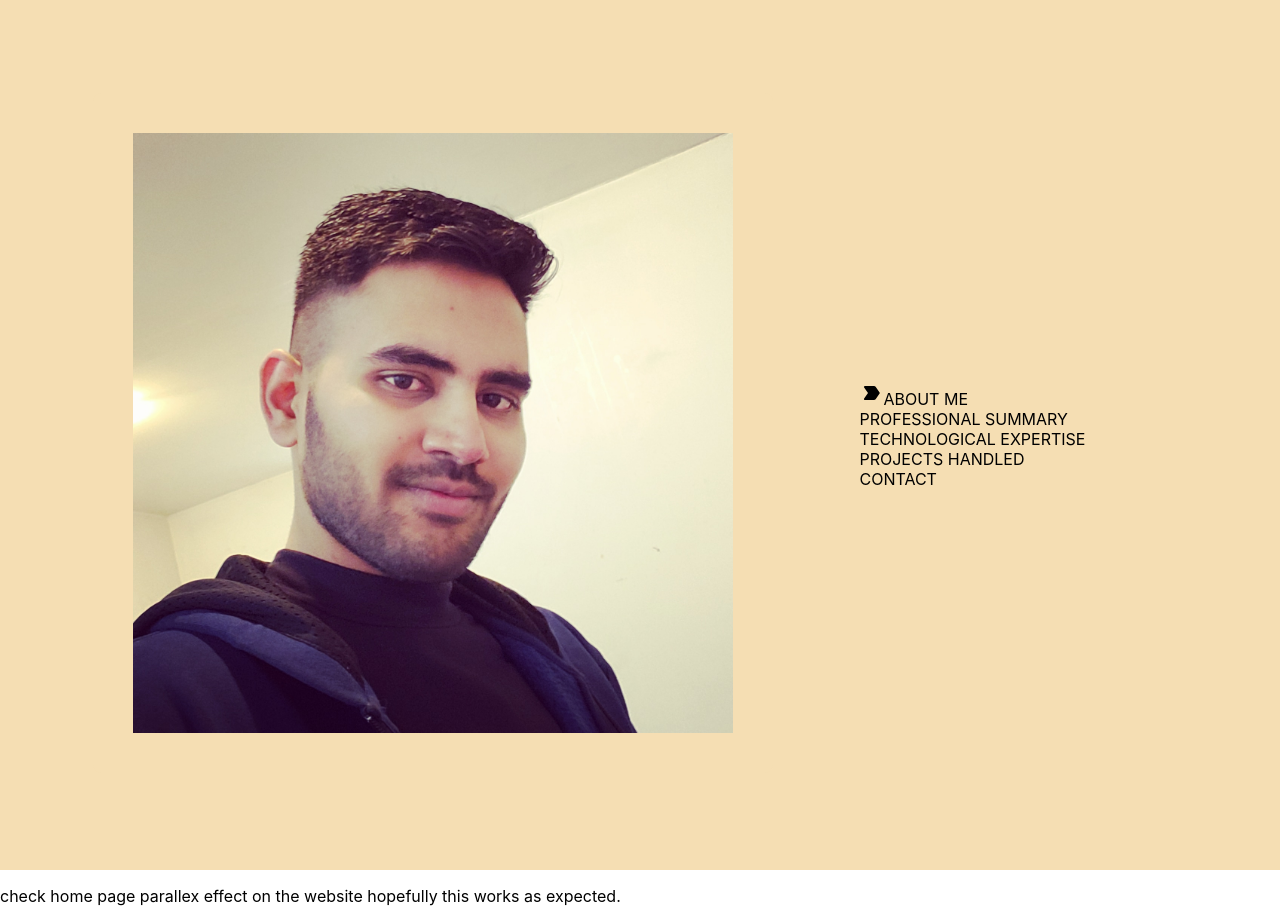
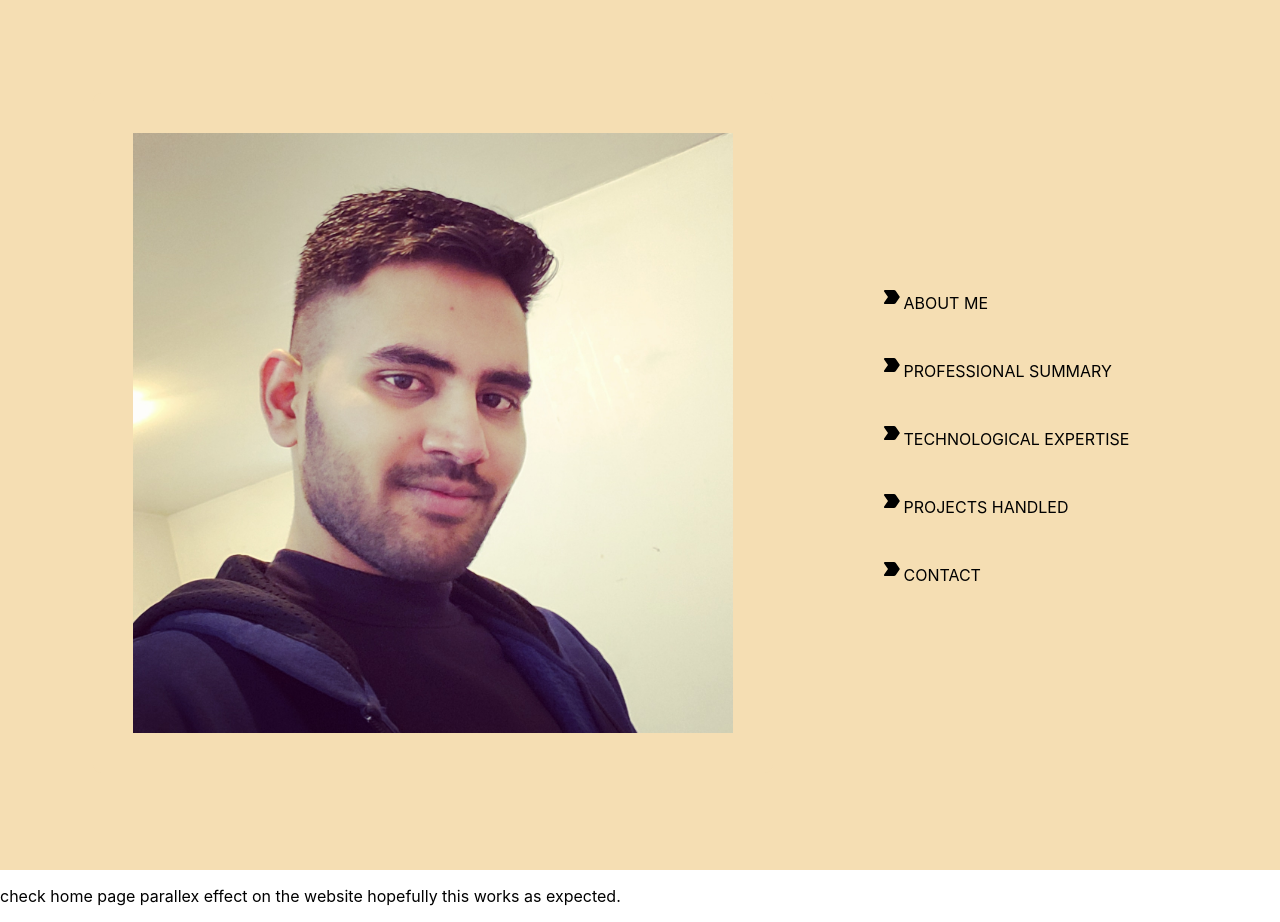
Before and after one commit to KiranAddagarla/ReactWebApplication, a React (Create React App) app: page / in a window 1280 px wide. Shown: the top 922 px of the page. Built offline with nearby package versions, Linux system fonts and the light colour scheme.

Commit message:
commit header section 4

```diff
--- a/src/App.css
+++ b/src/App.css
@@ -56,6 +56,11 @@
 }
 
 ul{
+  background-color: transparent;
   list-style-type: none;
   width: 400px;
 }
+ li{
+   padding: 20px;
+   background-image:  ;
+ }
--- a/src/components/headerSection.js
+++ b/src/components/headerSection.js
@@ -16,10 +16,10 @@ const HeaderSection = () =>{
                             <div>
                                 <ul>
                                     <li> <LabelImportantRoundedIcon></LabelImportantRoundedIcon>ABOUT ME</li>
-                                    <li>PROFESSIONAL SUMMARY</li>
-                                    <li>TECHNOLOGICAL EXPERTISE</li>
-                                    <li>PROJECTS HANDLED</li>
-                                    <li>CONTACT</li>
+                                    <li><LabelImportantRoundedIcon></LabelImportantRoundedIcon>PROFESSIONAL SUMMARY</li>
+                                    <li><LabelImportantRoundedIcon></LabelImportantRoundedIcon>TECHNOLOGICAL EXPERTISE</li>
+                                    <li><LabelImportantRoundedIcon></LabelImportantRoundedIcon>PROJECTS HANDLED</li>
+                                    <li><LabelImportantRoundedIcon></LabelImportantRoundedIcon>CONTACT</li>
                                 </ul>
                             </div>
                         </td>
```
